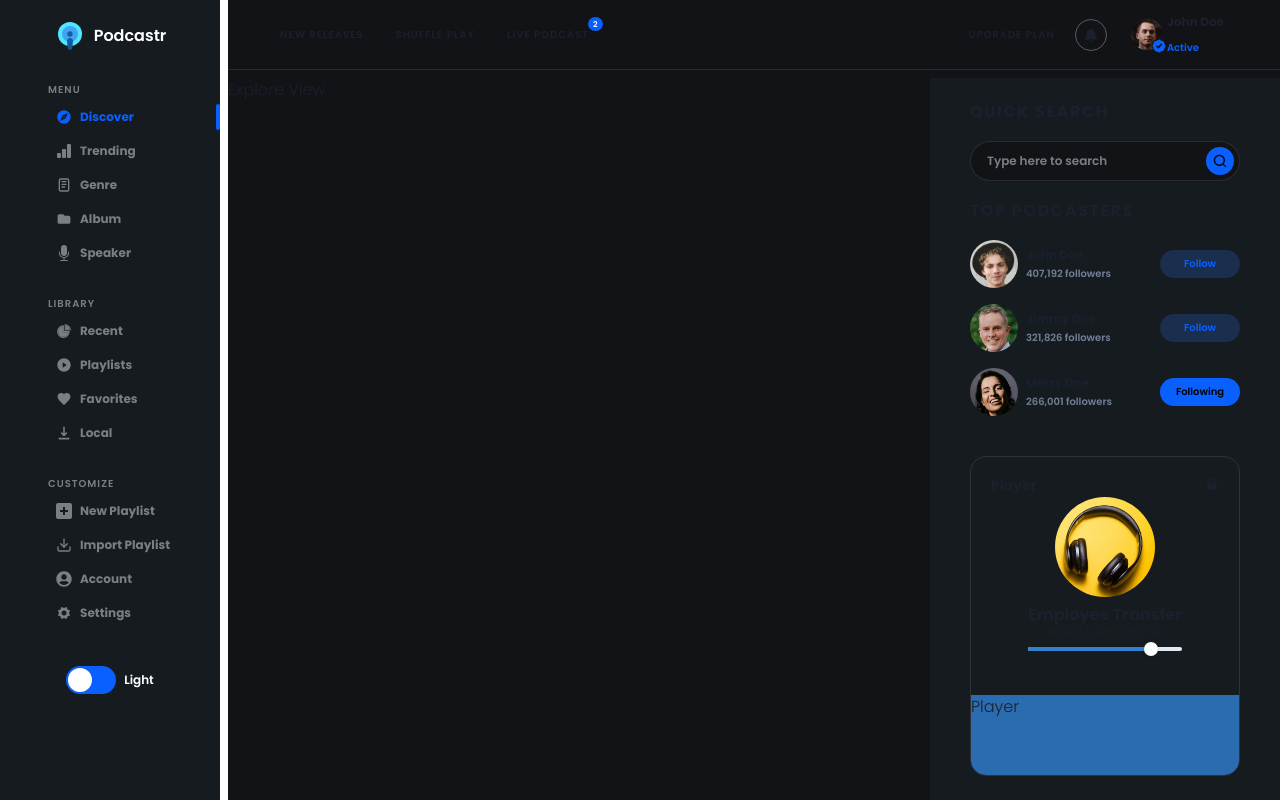
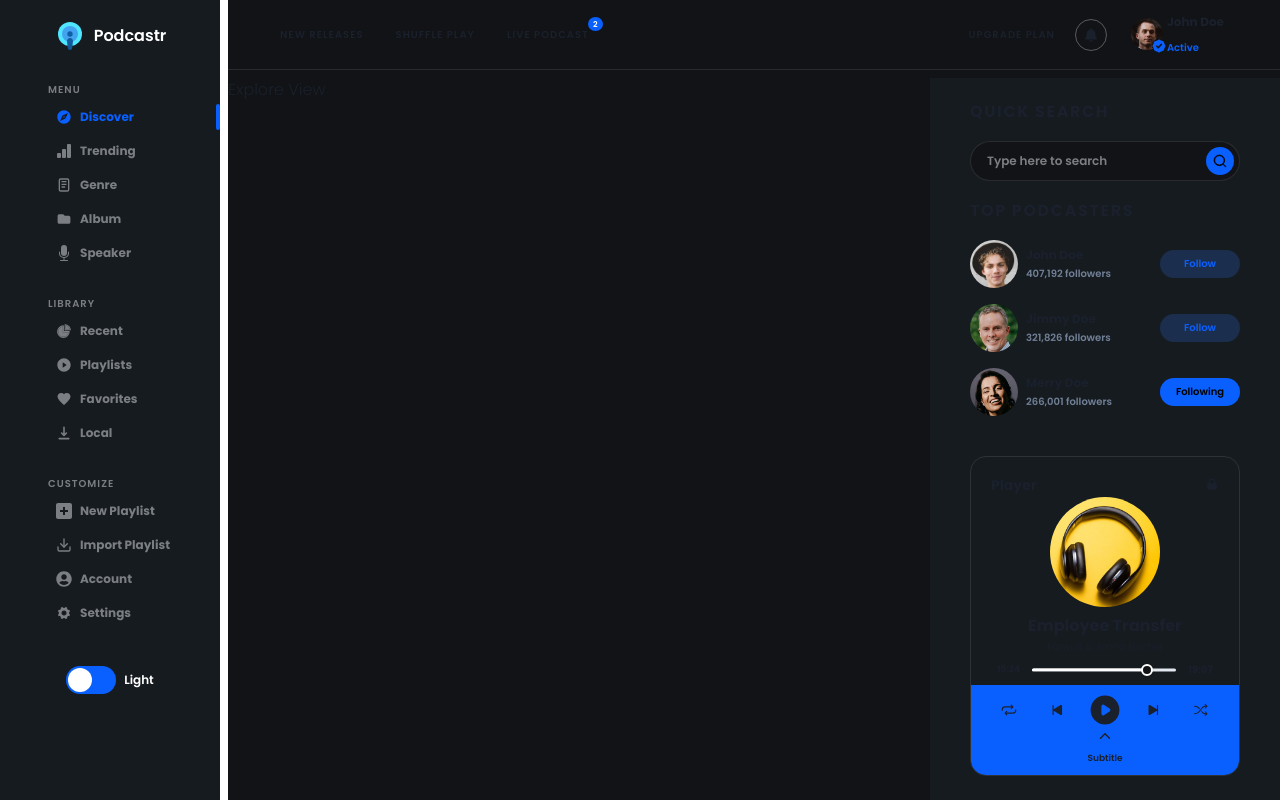
Before and after one commit to mahdi-farnia/music-spa, a React (Create React App) app: page / in a window 1280 px wide. Built offline with nearby package versions, Linux system fonts and the light colour scheme.

Commit message:
feat(Player): Player Completed

```diff
--- /dev/null
+++ b/src/components/MainView/RightPanel/Player/PlayerCaption.tsx
@@ -0,0 +1,24 @@
+import { VStack, Image, Heading, Box, Text } from '@chakra-ui/react';
+
+const PlayerCaption: React.FC = () => (
+  <VStack as="figure" w="full" justifyContent="space-between" flex={1}>
+    <Image
+      w="110px"
+      h="110px"
+      objectFit="cover"
+      src="/img/player.png"
+      alt="Podcast Player"
+      borderRadius="50%"
+    />
+    <Box as="figcaption">
+      <Heading as="h5" fontSize="md">
+        Employee Transfer
+      </Heading>
+      <Text textAlign="center" fontSize="x-small" mt={1}>
+        Earwolf & Jenna Fischer
+      </Text>
+    </Box>
+  </VStack>
+);
+
+export default PlayerCaption;
--- /dev/null
+++ b/src/components/MainView/RightPanel/Player/PlayerController.tsx
@@ -0,0 +1,33 @@
+import { Center, HStack, IconButton, Icon, Tooltip, Text, VStack } from '@chakra-ui/react';
+import { IoIosArrowUp } from 'react-icons/io';
+import ControllerButtons from 'layout/player-controller-btn';
+
+const PlayerController: React.FC = () => (
+  <Center w="full" h="90px" bgColor="blue.light" pt={2} pb={12} position="relative">
+    <HStack>
+      {ControllerButtons.map((info, i) => (
+        <Tooltip
+          label={info.label}
+          fontSize="x-small"
+          fontWeight="semibold"
+          openDelay={1_000}
+          hasArrow
+          placement="top"
+          key={i}
+        >
+          <IconButton variant="ghost" aria-label={info.label} borderRadius="50%">
+            <Icon as={info.icon} fontSize={info.fontSize} />
+          </IconButton>
+        </Tooltip>
+      ))}
+    </HStack>
+    <VStack position="absolute" bottom="10px" cursor="pointer">
+      <Icon as={IoIosArrowUp} />
+      <Text fontSize="xx-small" fontWeight="semibold" mt="0 !important">
+        Subtitle
+      </Text>
+    </VStack>
+  </Center>
+);
+
+export default PlayerController;
--- /dev/null
+++ b/src/components/MainView/RightPanel/Player/PlayerSlider.tsx
@@ -0,0 +1,27 @@
+import {
+  Center,
+  Text,
+  Slider,
+  SliderTrack,
+  SliderFilledTrack,
+  SliderThumb
+} from '@chakra-ui/react';
+
+const PlayerSlider: React.FC = () => (
+  <Center w="full" gap={3}>
+    <Text fontSize="xx-small" fontWeight="bold">
+      15:24
+    </Text>
+    <Slider w="36" defaultValue={80}>
+      <SliderTrack h="3px">
+        <SliderFilledTrack bgColor="white" />
+      </SliderTrack>
+      <SliderThumb boxSize={3} border="2px solid" borderColor="white" bgColor="blue.dark" />
+    </Slider>
+    <Text fontSize="x-small" fontWeight="bold">
+      19:07
+    </Text>
+  </Center>
+);
+
+export default PlayerSlider;
--- a/src/components/MainView/RightPanel/Player/index.tsx
+++ b/src/components/MainView/RightPanel/Player/index.tsx
@@ -1,16 +1,8 @@
-import {
-  Box,
-  Heading,
-  Icon,
-  Image,
-  Slider,
-  SliderFilledTrack,
-  SliderThumb,
-  SliderTrack,
-  Text,
-  VStack
-} from '@chakra-ui/react';
+import { Box, Heading, Icon, VStack } from '@chakra-ui/react';
 import { HiLockClosed } from 'react-icons/hi';
+import PlayerCaption from './PlayerCaption';
+import PlayerSlider from './PlayerSlider';
+import PlayerController from './PlayerController';
 
 const Player: React.FC = () => (
   <Box
@@ -35,33 +27,9 @@ const Player: React.FC = () => (
       <Icon as={HiLockClosed} />
     </Heading>
     <VStack w="full" h="full" justifyContent="space-between">
-      <VStack as="figure" w="full">
-        <Image
-          w="100px"
-          h="100px"
-          objectFit="cover"
-          src="/img/player.png"
-          alt="Podcast Player"
-          borderRadius="50%"
-        />
-        <Box as="figcaption">
-          <Heading as="h5" fontSize="md">
-            Employee Transfer
-          </Heading>
-          <Text textAlign="center" fontSize="x-small">
-            Earwolf & Jenna Fischer
-          </Text>
-          <Slider defaultValue={80}>
-            <SliderTrack>
-              <SliderFilledTrack />
-            </SliderTrack>
-            <SliderThumb />
-          </Slider>
-        </Box>
-      </VStack>
-      <Box w="full" h="80px" bgColor="blue.600">
-        Player
-      </Box>
+      <PlayerCaption />
+      <PlayerSlider />
+      <PlayerController />
     </VStack>
   </Box>
 );
--- /dev/null
+++ b/src/layout/player-controller-btn.ts
@@ -0,0 +1,41 @@
+import type { IconType } from 'react-icons';
+import { BsFillSkipEndFill, BsFillSkipStartFill } from 'react-icons/bs';
+import { HiPlay } from 'react-icons/hi';
+import { IoRepeat } from 'react-icons/io5';
+import { RxShuffle } from 'react-icons/rx';
+
+export interface IPlayerControllerButton {
+  fontSize: string;
+  label: string;
+  icon: IconType;
+}
+
+const buttons: IPlayerControllerButton[] = [
+  {
+    label: 'Repeat',
+    fontSize: 'lg',
+    icon: IoRepeat
+  },
+  {
+    label: 'Previous Track',
+    fontSize: 'lg',
+    icon: BsFillSkipStartFill
+  },
+  {
+    label: 'Toggle Play',
+    fontSize: '4xl',
+    icon: HiPlay
+  },
+  {
+    label: 'Next Track',
+    fontSize: 'lg',
+    icon: BsFillSkipEndFill
+  },
+  {
+    label: 'Shuffle',
+    fontSize: 'sm',
+    icon: RxShuffle
+  }
+];
+
+export default buttons;
--- a/src/style/theme.ts
+++ b/src/style/theme.ts
@@ -26,7 +26,8 @@ export default extendTheme({
     blue: {
       theme: 'rgb(9, 96, 254)',
       dim: 'rgb(22, 27, 32)',
-      dark: 'rgb(17, 19, 22)'
+      dark: 'rgb(17, 19, 22)',
+      light: 'rgb(9, 96, 254)'
     },
     gray: {
       theme: 'rgb(123, 126, 131)'
```
